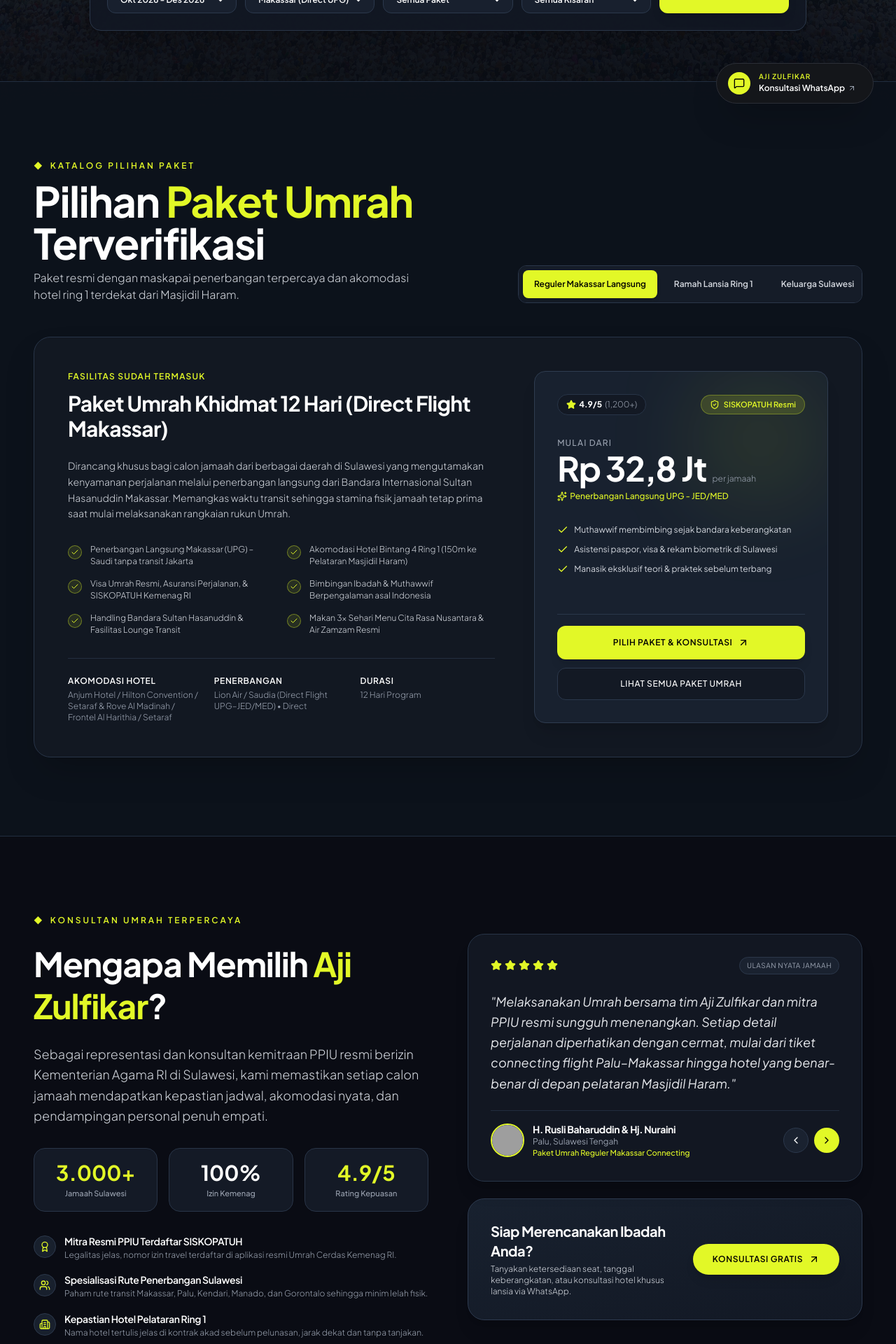
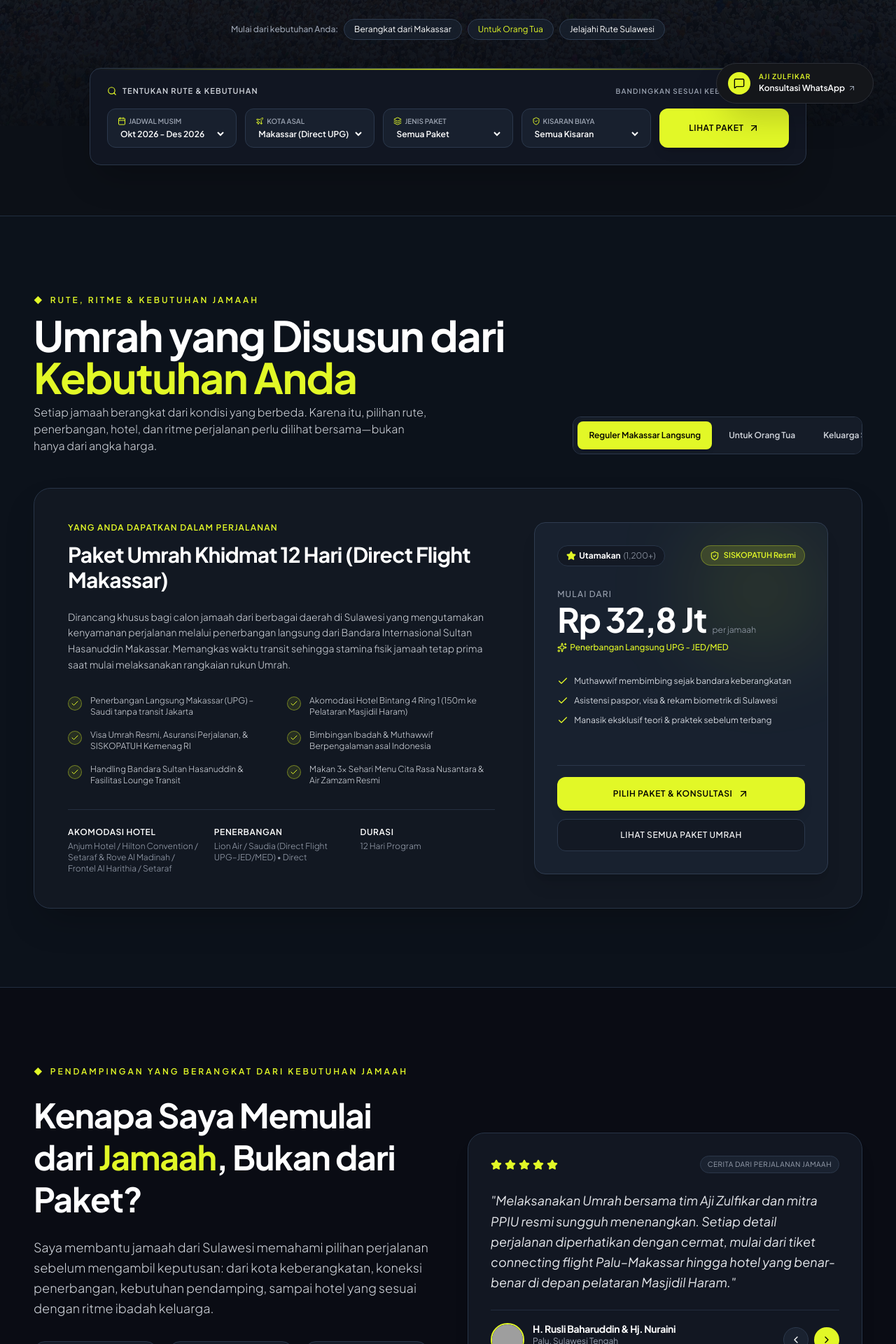
Before and after one commit to barrack3030-wq/umrohaji, a React (Vite) app: page / in a window 1280 px wide. Shown: the part 620-2540 px from the top of the page at 70% size. Built offline with nearby package versions, Linux system fonts and the light colour scheme; grey boxes are pictures that could not be loaded.

Commit message:
Refine homepage copy for a distinct Sulawesi pilgrimage voice

```diff
--- a/src/pages/HomePage.tsx
+++ b/src/pages/HomePage.tsx
@@ -54,7 +54,7 @@
     {
       name: 'dr. H. Andi Syahrul',
       location: 'Makassar, Sulawesi Selatan',
-      packageUsed: 'Paket Umrah Khusus Ramah Lansia Ring 1',
+      packageUsed: 'Paket Umrah Khusus Untuk Orang Tua',
       image: 'https://images.unsplash.com/photo-1500648767791-00dcc994a43e?auto=format&fit=crop&w=400&q=80',
       rating: 5,
       quote: 'Saya membawa ibunda yang berusia 74 tahun. Program Ring 1 pelataran dan asistensi kursi roda yang disiapkan Mas Aji dan PPIU mitra sangat membantu. Ibu tidak kelelahan dan kami sholat 5 waktu di masjid tanpa kendala.'
@@ -76,7 +76,7 @@
       pkg: PACKAGES_DATA[0],
       price: 'Rp 32,8 Jt',
       period: 'per jamaah',
-      rating: '4.9/5',
+      rating: 'Utamakan',
       reviewsCount: '1,200+',
       timeline: 'Penerbangan Langsung UPG - JED/MED',
       services: [
@@ -90,7 +90,7 @@
     },
     {
       id: 'lansia',
-      tabTitle: 'Ramah Lansia Ring 1',
+      tabTitle: 'Untuk Orang Tua',
       pkg: PACKAGES_DATA[2] || PACKAGES_DATA[0],
       price: 'Rp 36,8 Jt',
       period: 'per jamaah',
@@ -112,7 +112,7 @@
       pkg: PACKAGES_DATA[1] || PACKAGES_DATA[0],
       price: 'Rp 34,5 Jt',
       period: 'per jamaah',
-      rating: '4.9/5',
+      rating: 'Utamakan',
       reviewsCount: '920+',
       timeline: 'Ideal untuk 3–6 Anggota Rombongan',
       services: [
@@ -187,39 +187,39 @@
           <div className="inline-flex items-center gap-2 bg-[#141A26]/85 backdrop-blur-md border border-[#2E3A4E] px-4 py-1.5 sm:py-2 rounded-full mb-6 shadow-xl">
             <span className="w-2 h-2 rounded-full bg-[#E2F827] animate-pulse" />
             <span className="text-[11px] sm:text-xs uppercase tracking-[0.2em] text-gray-200 font-semibold">
-              KEMITRAAN RESMI PPIU TERDAFTAR SISKOPATUH KEMENAG RI
+              PENDAMPINGAN UMRAH UNTUK JAMAAH DARI SULAWESI
             </span>
           </div>
 
           {/* Majestic Hero Headline */}
           <h1 className="font-extrabold text-4xl xs:text-5xl sm:text-7xl md:text-8xl lg:text-[90px] tracking-tight leading-[1.08] text-white">
-            Ibadah <span className="text-[#E2F827] drop-shadow-[0_0_35px_rgba(226,248,39,0.3)]">Umrah</span>
+            Berangkat dari Sulawesi. <span className="text-[#E2F827] drop-shadow-[0_0_35px_rgba(226,248,39,0.3)]">Tenang Beribadah.</span>
           </h1>
 
           <p className="mt-5 sm:mt-6 text-sm sm:text-base md:text-xl text-gray-200 font-light max-w-2xl mx-auto leading-relaxed drop-shadow px-2">
-            Panduan personal, penerbangan langsung dari bandara di Sulawesi, dan akomodasi hotel pelataran Masjidil Haram bersama Aji Zulfikar.
+            Bukan sekadar memilih paket. Kita mulai dari kota asal, kondisi jamaah, dan cara perjalanan yang paling masuk akal untuk sampai ke Tanah Suci dengan tenang.
           </p>
 
           {/* Fast Navigation Quick Links */}
           <div className="mt-6 flex flex-wrap items-center justify-center gap-2 text-xs">
-            <span className="text-gray-400 font-medium">Jelajahi:</span>
+            <span className="text-gray-400 font-medium">Mulai dari kebutuhan Anda:</span>
             <button
               onClick={() => onNavigate('/paket-umrah')}
               className="bg-[#18202D]/85 hover:bg-[#222C3E] text-white border border-[#2F3C50] px-3.5 py-1.5 rounded-full transition-colors cursor-pointer"
             >
-              Direct Makassar (UPG)
+              Berangkat dari Makassar
             </button>
             <button
               onClick={() => onNavigate('/umrah-lansia')}
               className="bg-[#18202D]/85 hover:bg-[#222C3E] text-[#E2F827] border border-[#2F3C50] px-3.5 py-1.5 rounded-full transition-colors cursor-pointer"
             >
-              Ramah Lansia Ring 1
+              Untuk Orang Tua
             </button>
             <button
               onClick={() => onNavigate('/umrah-dari-sulawesi')}
               className="bg-[#18202D]/85 hover:bg-[#222C3E] text-white border border-[#2F3C50] px-3.5 py-1.5 rounded-full transition-colors cursor-pointer"
             >
-              Rute 6 Provinsi Sulawesi
+              Jelajahi Rute Sulawesi
             </button>
           </div>
         </div>
@@ -234,9 +234,9 @@
             <div className="text-[11px] font-semibold uppercase tracking-widest text-gray-300 mb-4 flex items-center justify-between">
               <div className="flex items-center gap-2">
                 <Search className="w-3.5 h-3.5 text-[#E2F827]" />
-                <span>Cari Jadwal & Estimasi Biaya</span>
+                <span>Tentukan Rute & Kebutuhan</span>
               </div>
-              <span className="text-[10px] text-gray-400 hidden sm:inline">Transparansi Biaya & Legalitas Terjamin</span>
+              <span className="text-[10px] text-gray-400 hidden sm:inline">Bandingkan sesuai kebutuhan jamaah</span>
             </div>
 
             <form onSubmit={handleSearchSubmit} className="grid grid-cols-1 sm:grid-cols-2 lg:grid-cols-5 gap-3">
@@ -292,7 +292,7 @@
                 >
                   <option value="Semua Paket" className="bg-[#141A24] text-white">Semua Paket</option>
                   <option value="Reguler Direct" className="bg-[#141A24] text-white">Reguler Direct</option>
-                  <option value="Ramah Lansia Ring 1" className="bg-[#141A24] text-white">Ramah Lansia Ring 1</option>
+                  <option value="Untuk Orang Tua" className="bg-[#141A24] text-white">Untuk Orang Tua</option>
                   <option value="Keluarga Sulawesi" className="bg-[#141A24] text-white">Keluarga Sulawesi</option>
                   <option value="Ramadhan 16 Hari" className="bg-[#141A24] text-white">Ramadhan 16 Hari</option>
                 </select>
@@ -340,16 +340,16 @@
 
           <div className="flex items-center gap-2 text-xs font-semibold uppercase tracking-[0.25em] text-[#E2F827] mb-3">
             <span>◆</span>
-            <span>Katalog Pilihan Paket</span>
+            <span>RUTE, RITME & KEBUTUHAN JAMAAH</span>
           </div>
 
           <div className="flex flex-col md:flex-row md:items-end justify-between gap-6 mb-10 sm:mb-12">
             <div>
               <h2 className="text-3xl sm:text-5xl lg:text-6xl font-bold tracking-tight text-white">
-                Pilihan <span className="text-[#E2F827]">Paket Umrah</span> Terverifikasi
+                Umrah yang Disusun dari <span className="text-[#E2F827]">Kebutuhan Anda</span>
               </h2>
               <p className="text-sm sm:text-base text-gray-300 font-light mt-2 max-w-xl">
-                Paket resmi dengan maskapai penerbangan terpercaya dan akomodasi hotel ring 1 terdekat dari Masjidil Haram.
+                Setiap jamaah berangkat dari kondisi yang berbeda. Karena itu, pilihan rute, penerbangan, hotel, dan ritme perjalanan perlu dilihat bersama—bukan hanya dari angka harga.
               </p>
             </div>
 
@@ -380,7 +380,7 @@
                 <div>
                   <div className="flex items-center gap-2 mb-3">
                     <span className="text-xs uppercase tracking-widest text-[#E2F827] font-semibold">
-                      Fasilitas Sudah Termasuk
+                      Yang Anda Dapatkan dalam Perjalanan
                     </span>
                   </div>
 
@@ -535,30 +535,30 @@
 
               <div className="flex items-center gap-2 text-xs font-semibold uppercase tracking-[0.25em] text-[#E2F827]">
                 <span>◆</span>
-                <span>Konsultan Umrah Terpercaya</span>
+                <span>Pendampingan yang Berangkat dari Kebutuhan Jamaah</span>
               </div>
 
               <h2 className="text-3xl sm:text-5xl font-bold tracking-tight text-white leading-tight">
-                Mengapa Memilih <span className="text-[#E2F827]">Aji Zulfikar</span>?
+                Kenapa Saya Memulai dari <span className="text-[#E2F827]">Jamaah</span>, Bukan dari Paket?
               </h2>
 
               <p className="text-base sm:text-lg text-gray-300 font-light leading-relaxed">
-                Sebagai representasi dan konsultan kemitraan PPIU resmi berizin Kementerian Agama RI di Sulawesi, kami memastikan setiap calon jamaah mendapatkan kepastian jadwal, akomodasi nyata, dan pendampingan personal penuh empati.
+                Saya membantu jamaah dari Sulawesi memahami pilihan perjalanan sebelum mengambil keputusan: dari kota keberangkatan, koneksi penerbangan, kebutuhan pendamping, sampai hotel yang sesuai dengan ritme ibadah keluarga.
               </p>
 
               {/* 3 Metric Badges */}
               <div className="grid grid-cols-3 gap-3 sm:gap-4 pt-2">
                 <div className="bg-[#141A26] border border-[#293548] p-4 rounded-2xl text-center">
-                  <div className="text-2xl sm:text-3xl font-extrabold text-[#E2F827]">3.000+</div>
-                  <div className="text-[11px] text-gray-400 mt-1 font-medium">Jamaah Sulawesi</div>
+                  <div className="text-2xl sm:text-3xl font-extrabold text-[#E2F827]">Mulai dari</div>
+                  <div className="text-[11px] text-gray-400 mt-1 font-medium">Kota Asal Sulawesi</div>
                 </div>
                 <div className="bg-[#141A26] border border-[#293548] p-4 rounded-2xl text-center">
-                  <div className="text-2xl sm:text-3xl font-extrabold text-white">100%</div>
-                  <div className="text-[11px] text-gray-400 mt-1 font-medium">Izin Kemenag</div>
+                  <div className="text-2xl sm:text-3xl font-extrabold text-white">Fokus pada</div>
+                  <div className="text-[11px] text-gray-400 mt-1 font-medium">Kejelasan Legalitas</div>
                 </div>
                 <div className="bg-[#141A26] border border-[#293548] p-4 rounded-2xl text-center">
-                  <div className="text-2xl sm:text-3xl font-extrabold text-[#E2F827]">4.9/5</div>
-                  <div className="text-[11px] text-gray-400 mt-1 font-medium">Rating Kepuasan</div>
+                  <div className="text-2xl sm:text-3xl font-extrabold text-[#E2F827]">Utamakan</div>
+                  <div className="text-[11px] text-gray-400 mt-1 font-medium">Kenyamanan Jamaah</div>
                 </div>
               </div>
 
@@ -569,9 +569,9 @@
                     <Award className="w-4 h-4" />
                   </div>
                   <div>
-                    <h4 className="text-sm font-semibold text-white">Mitra Resmi PPIU Terdaftar SISKOPATUH</h4>
+                    <h4 className="text-sm font-semibold text-white">Perjalanan Melalui PPIU yang Resmi</h4>
                     <p className="text-xs text-gray-400 font-light leading-relaxed">
-                      Legalitas jelas, nomor izin travel terdaftar di aplikasi resmi Umrah Cerdas Kemenag RI.
+                      Sebelum membayar, pastikan nama PPIU, visa, hotel, biaya, jadwal, dan perjanjian perjalanan dapat dijelaskan dengan jelas.
                     </p>
                   </div>
                 </div>
@@ -581,9 +581,9 @@
                     <Users className="w-4 h-4" />
                   </div>
                   <div>
-                    <h4 className="text-sm font-semibold text-white">Spesialisasi Rute Penerbangan Sulawesi</h4>
+                    <h4 className="text-sm font-semibold text-white">Memahami Perjalanan dari Sulawesi</h4>
                     <p className="text-xs text-gray-400 font-light leading-relaxed">
-                      Paham rute transit Makassar, Palu, Kendari, Manado, dan Gorontalo sehingga minim lelah fisik.
+                      Kita melihat perjalanan sejak meninggalkan kota asal—termasuk pilihan koneksi menuju Makassar dan kebutuhan jamaah selama transit.
                     </p>
                   </div>
                 </div>
@@ -593,9 +593,9 @@
                     <Building2 className="w-4 h-4" />
                   </div>
                   <div>
-                    <h4 className="text-sm font-semibold text-white">Kepastian Hotel Pelataran Ring 1</h4>
+                    <h4 className="text-sm font-semibold text-white">Hotel yang Jelas Sebelum Berangkat</h4>
                     <p className="text-xs text-gray-400 font-light leading-relaxed">
-                      Nama hotel tertulis jelas di kontrak akad sebelum pelunasan, jarak dekat dan tanpa tanjakan.
+                      Detail hotel sebaiknya sudah jelas sebelum keberangkatan: nama, lokasi, dan kondisi akses menuju area Masjidil Haram.
                     </p>
                   </div>
                 </div>
@@ -616,7 +616,7 @@
                     ))}
                   </div>
                   <span className="text-[10px] uppercase tracking-wider text-gray-400 bg-[#1A2230] px-2.5 py-1 rounded-full border border-[#2B374A]">
-                    Ulasan Nyata Jamaah
+                    Cerita dari Perjalanan Jamaah
                   </span>
                 </div>
 
@@ -669,10 +669,10 @@
               <div className="bg-gradient-to-br from-[#18212F] to-[#121824] border border-[#2E3B50] rounded-3xl p-6 sm:p-8 shadow-xl flex flex-col sm:flex-row items-center justify-between gap-6">
                 <div className="space-y-1 text-center sm:text-left">
                   <h3 className="text-lg sm:text-xl font-bold text-white">
-                    Siap Merencanakan Ibadah Anda?
+                    Sudah Tahu Ingin Berangkat dari Mana?
                   </h3>
                   <p className="text-xs text-gray-300 font-light max-w-sm">
-                    Tanyakan ketersediaan seat, tanggal keberangkatan, atau konsultasi hotel khusus lansia via WhatsApp.
+                    Kirim kota asal, perkiraan waktu berangkat, dan siapa saja yang ikut. Dari situ kita bisa membahas rute dan kebutuhan perjalanan Anda.
                   </p>
                 </div>
 
@@ -680,7 +680,7 @@
                   onClick={() => onOpenConsultation()}
                   className="w-full sm:w-auto px-7 py-3.5 bg-[#E2F827] hover:bg-[#D4F636] text-black text-xs uppercase tracking-wider font-semibold rounded-full transition-all cursor-pointer whitespace-nowrap shadow-lg hover:shadow-[#E2F827]/25 min-h-[44px] flex items-center justify-center gap-2 shrink-0"
                 >
-                  <span>Konsultasi Gratis</span>
+                  <span>Bicarakan Rute Anda</span>
                   <ArrowUpRight className="w-4 h-4 text-black" />
                 </button>
               </div>
```
